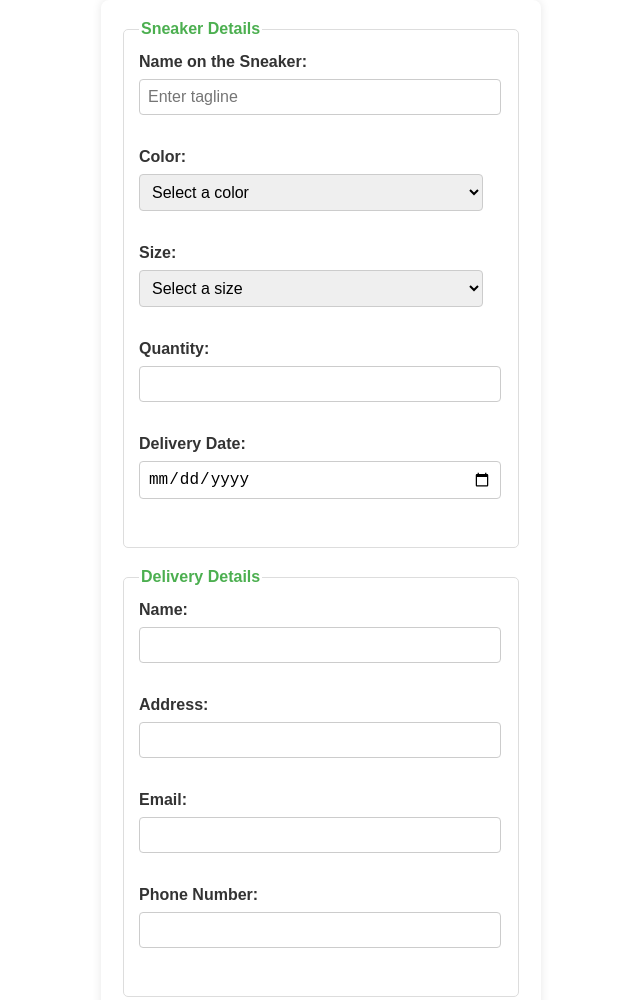
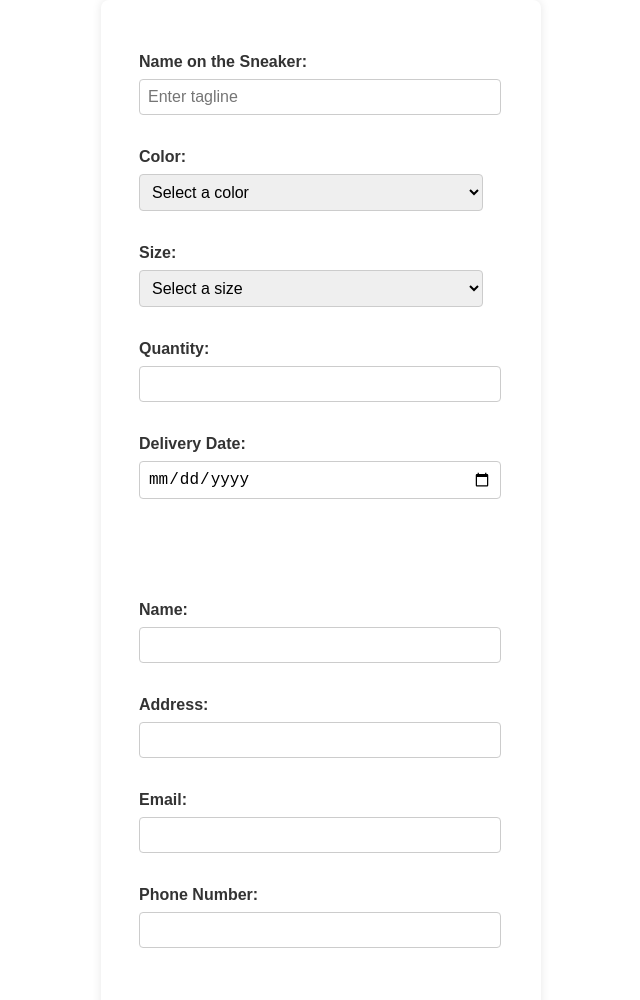
Before and after one commit to NitiSX27/IP5, a plain HTML site: page index.html in a window 1280 px wide. Shown: the top 1000 px of the page, without its empty margins (319-959 px from the left). Drawn offline with Linux system fonts and the light colour scheme.

Commit message:
Update styles.css

```diff
--- a/styles.css
+++ b/styles.css
@@ -17,7 +17,7 @@ h1 {
 }
 
 form {
-    background-color: #fff;
+    background-color: #0000;
     padding: 20px;
     border-radius: 8px;
     box-shadow: 0 0 10px rgba(0, 0, 0, 0.1);
@@ -26,7 +26,7 @@ form {
 
 /* Fieldset and Legend */
 fieldset {
-    border: 1px solid #ddd;
+    border: 1px solid #0000;
     border-radius: 5px;
     padding: 15px;
     margin-bottom: 20px;
@@ -34,7 +34,7 @@ fieldset {
 
 legend {
     font-weight: bold;
-    color: #4CAF50;
+    color: #0000;
 }
 
 /* Labels and Inputs */
```
